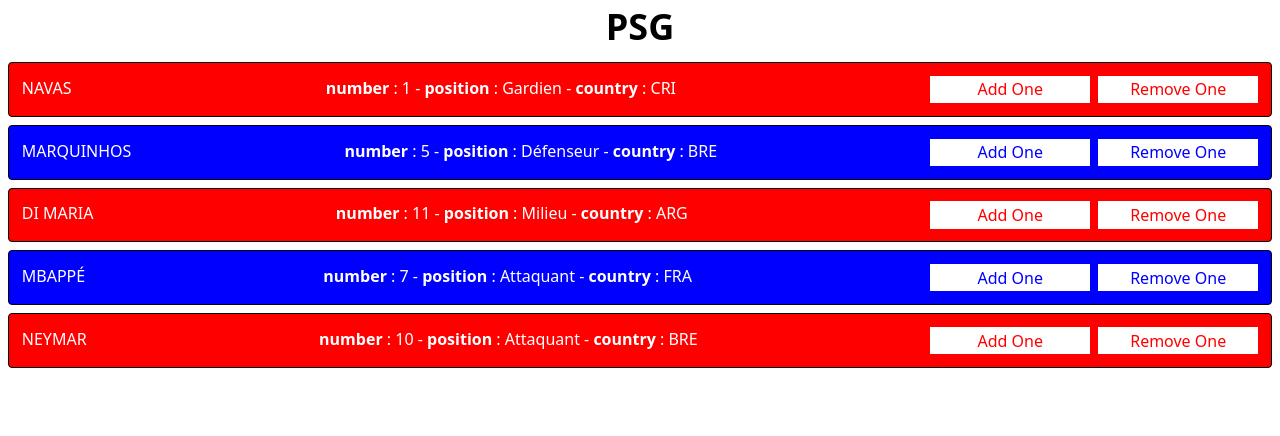
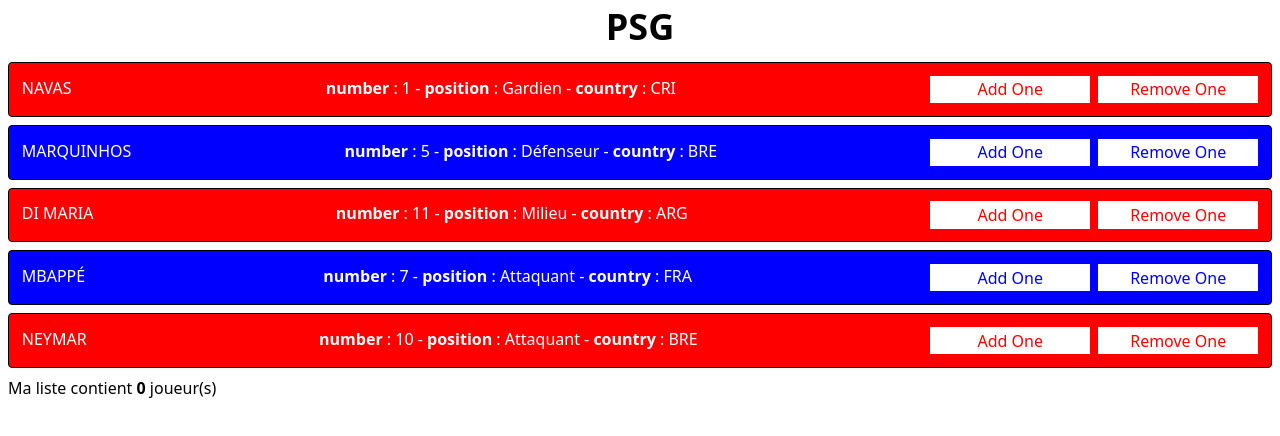
Before and after one commit to LucasLaurens/LUCAS_LAURENS_IWM_VUE_JS, a Vue app in the folder vue-game1/client/: page / in a window 1280 px wide. Shown: the top 436 px of the page. Built offline with nearby package versions, Linux system fonts and the light colour scheme.

Commit message:
[Feat] get counter about the players selection

```diff
--- a/vue-game1/client/src/components/PlayerView.vue
+++ b/vue-game1/client/src/components/PlayerView.vue
@@ -11,6 +11,7 @@
 			@add-data="(data) => addOne(data)"
 			@remove-data="(index) => removeOne(index)"
 		/>
+		<p class="m-2">Ma liste contient <span style="font-weight: bold;">{{counter}}</span> joueur(s)</p>
 	</div>
 </template>
 <script>
@@ -26,6 +27,7 @@
 	data() {
 		return {
 			datas: datas,
+			counter: 0,
 			list: []
 		}
 	},
@@ -34,11 +36,13 @@
 			if (!this.list.includes(player)) {
 				this.list = [...this.list, player];
 			}
+			this.counter = this.list.length
 		},
 		removeOne: function(index) {
 			this.list = this.list.filter((item, i) => {
 				return i != index
 			});
+			this.counter = this.list.length
 		},
 		playerPicked: function(player) {
 			return (this.list.find(item => item.name === player.name)) ? 'grey' : ''
```
